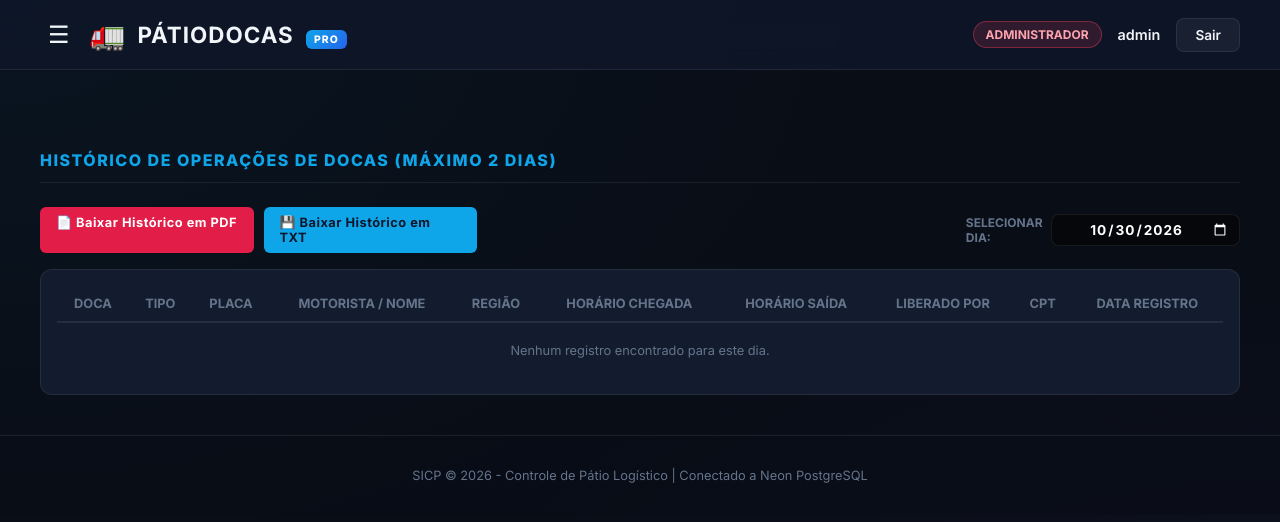
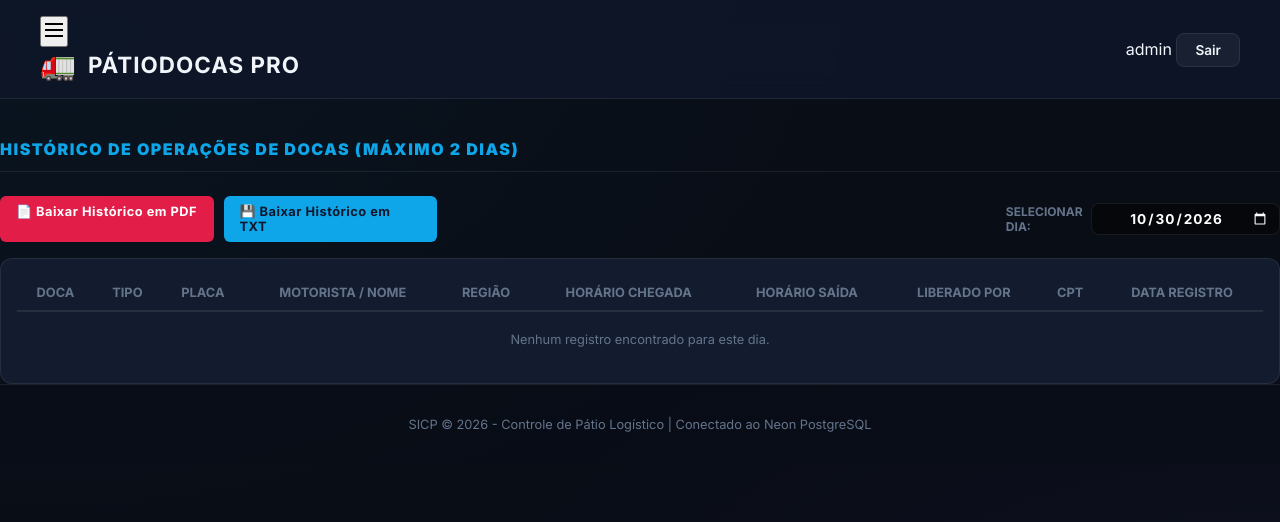
Before and after one commit to ewerthonmaycon11/controledocas-sp24, a Flask app: page /historico in a window 1280 px wide. Shown: the top 522 px of the page. Run offline with Flask 3, Linux system fonts and the light colour scheme; a user stored in the database is signed in; data comes from the database, SQL or seed files in the repository; data that the repository does not hold is empty; some libraries are stand-ins or nearby versions.

Commit message:
Update base.html with new layout and styles

```diff
--- a/templates/base.html
+++ b/templates/base.html
@@ -3,65 +3,65 @@
 <head>
     <meta charset="UTF-8">
     <meta name="viewport" content="width=device-width, initial-scale=1.0">
-    <title>SICP - Sistema de Controle de Docas & Pátio</title>
-    <link href="https://fonts.googleapis.com/css2?family=Inter:wght@300;400;600;700;800&display=swap" rel="stylesheet">
+    <title>PÁTIODOCAS PRO - Painel Logístico</title>
     <link rel="stylesheet" href="{{ url_for('static', filename='css/style.css') }}">
+    <link rel="preconnect" href="https://fonts.googleapis.com">
+    <link rel="preconnect" href="https://fonts.gstatic.com" crossorigin>
+    <link href="https://fonts.googleapis.com/css2?family=Inter:wght@400;600;700;900&display=swap" rel="stylesheet">
+    <script src="https://cdn.jsdelivr.net/npm/chart.js"></script>
 </head>
 <body>
+    <!-- Topbar Header -->
+    <header class="topbar">
+        <div class="topbar-left">
+            <button class="menu-toggle" id="open-sidebar" aria-label="Abrir Menu">
+                <svg width="24" height="24" viewBox="0 0 24 24" fill="none" stroke="currentColor" stroke-width="2"><path d="M3 12h18M3 6h18M3 18h18"/></svg>
+            </button>
+            <div class="logo-container">
+                <span class="logo-icon">🚛</span>
+                <h1 class="logo-text">PÁTIODOCAS <span class="badge-pro">PRO</span></h1>
+            </div>
+        </div>
+        <div class="topbar-right">
+            {% if current_user.is_authenticated %}
+                <span class="user-badge {{ 'admin' if current_user.is_admin else 'operator' }}">{{ current_user.username }}</span>
+                <a href="{{ url_for('logout') }}" class="btn-logout">Sair</a>
+            {% else %}
+                <a href="{{ url_for('login') }}" class="btn-login">Entrar</a>
+            {% endif %}
+        </div>
+    </header>
+
     <!-- Menu Lateral (Sidebar) -->
     <aside class="sidebar" id="sidebar">
         <div class="sidebar-header">
-            <h3>PAINEL DE NAVEGAÇÃO</h3>
-            <button id="close-sidebar" class="btn-close-sidebar">✕</button>
+            <h2>PAINEL DE NAVEGAÇÃO</h2>
+            <button class="close-sidebar" id="close-sidebar">&times;</button>
         </div>
         <nav class="sidebar-nav">
             <a href="{{ url_for('index') }}" class="nav-item">
-                📊 Monitor de Docas
+                <span class="nav-icon">📊</span> Visão Geral do Pátio
             </a>
-            {% if current_user.is_authenticated %}
+            <a href="{{ url_for('graficos_page') }}" class="nav-item">
+                <span class="nav-icon">📈</span> Gráficos & Desempenho
+            </a>
             <a href="{{ url_for('historico_page') }}" class="nav-item">
-                📅 Histórico de Operações
+                <span class="nav-icon">📜</span> Histórico de Saídas
             </a>
-            {% if current_user.is_admin %}
+            {% if current_user.is_authenticated and current_user.is_admin %}
             <a href="{{ url_for('admin_users') }}" class="nav-item">
-                👥 Gestão de Usuários
+                <span class="nav-icon">👥</span> Gerenciar Usuários
             </a>
-            {% endif %}
             {% endif %}
         </nav>
     </aside>
 
-    <div class="main-wrapper">
-        <header class="topbar">
-            <div class="logo-container">
-                <button id="open-sidebar" class="btn-toggle-sidebar">☰</button>
-                <span class="logo-icon">🚛</span>
-                <a href="{{ url_for('index') }}" style="text-decoration: none; color: inherit;">
-                    <span class="logo-text">PÁTIO<b>DOCAS</b> <small>PRO</small></span>
-                </a>
-            </div>
-            <div class="user-status">
-                {% if current_user.is_authenticated %}
-                    {% if current_user.is_admin %}
-                        <span class="badge-admin">ADMINISTRADOR</span>
-                    {% else %}
-                        <span class="badge-viewer" style="background: rgba(16, 185, 129, 0.15); color: #6ee7b7; border-color: rgba(16, 185, 129, 0.4);">OPERADOR</span>
-                    {% endif %}
-                    <span class="username">{{ current_user.username }}</span>
-                    <a href="{{ url_for('logout') }}" class="btn-logout">Sair</a>
-                {% else %}
-                    <span class="badge-viewer">MODO VISUALIZAÇÃO</span>
-                    <a href="{{ url_for('login') }}" class="btn-login">Acesso / Entrar</a>
-                {% endif %}
-            </div>
-        </header>
-
-        <main class="container">
+    <main class="main-container">
         {% with messages = get_flashed_messages(with_categories=true) %}
             {% if messages %}
                 <div class="flash-container">
                     {% for category, message in messages %}
-                            <div class="alert alert-{{ category }}">{{ message }}</div>
+                        <div class="flash-alert alert-{{ category }}">{{ message }}</div>
                     {% endfor %}
                 </div>
             {% endif %}
@@ -71,9 +71,8 @@
     </main>
 
     <footer class="footer">
-            <p>SICP &copy; 2026 - Controle de Pátio Logístico | Conectado a Neon PostgreSQL</p>
+        <p>SICP © 2026 - Controle de Pátio Logístico | Conectado ao Neon PostgreSQL</p>
     </footer>
-    </div>
 
     <script src="{{ url_for('static', filename='js/main.js') }}"></script>
 </body>
```
Lines whose indentation alone changed are shown as unchanged.
